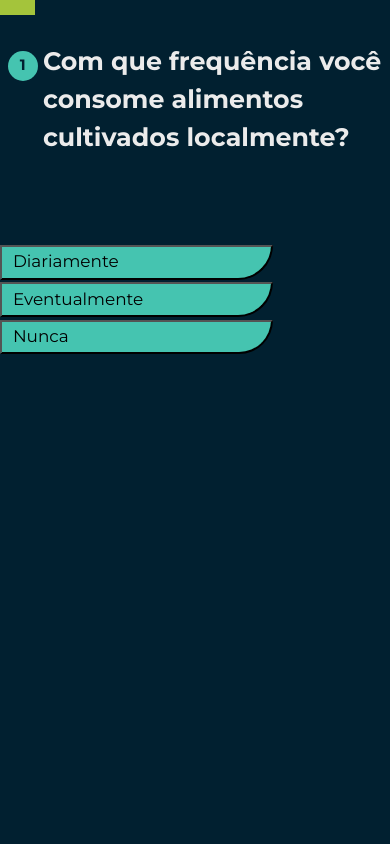
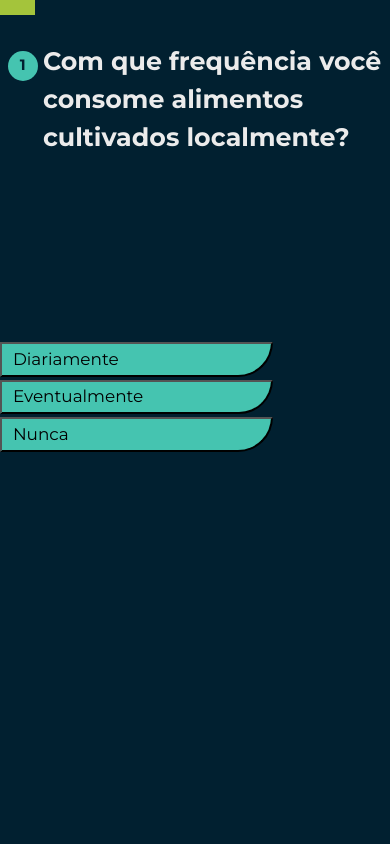
Before and after one commit to RamonPereiraBA/PegadaEcologica, a PHP site: page /html/quiz.html in a window 390 px wide. Run offline with PHP 8.4, Linux system fonts and the light colour scheme.

Commit message:
layout ajustado

```diff
--- a/site2.0/css/quiz.css
+++ b/site2.0/css/quiz.css
@@ -13,6 +13,13 @@
     --posicao_questao_left: 11%;
     --altura_opcoes: 81%;
 }
+@media screen and (max-width: 600px)
+{
+    .opcoes{
+        margin-top: 25%;
+    }
+}
+
 @media screen and (min-width : 780px){
     :root{
         --tamanho_questao : 5vh;
@@ -28,6 +35,7 @@
         --posicao_questao_left: 8%;
         --altura_opcoes: 60%;
     }
+
 }
 
 @media screen and (min-width : 1000px)
```
